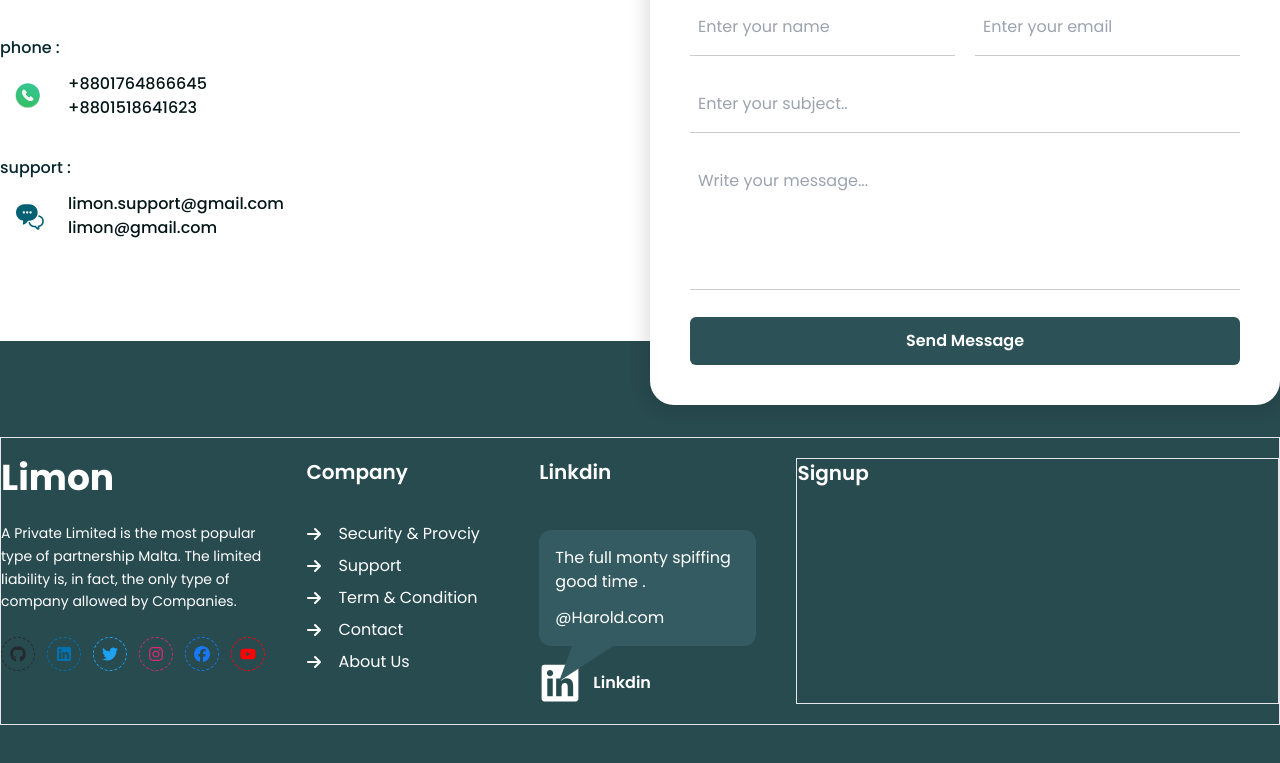
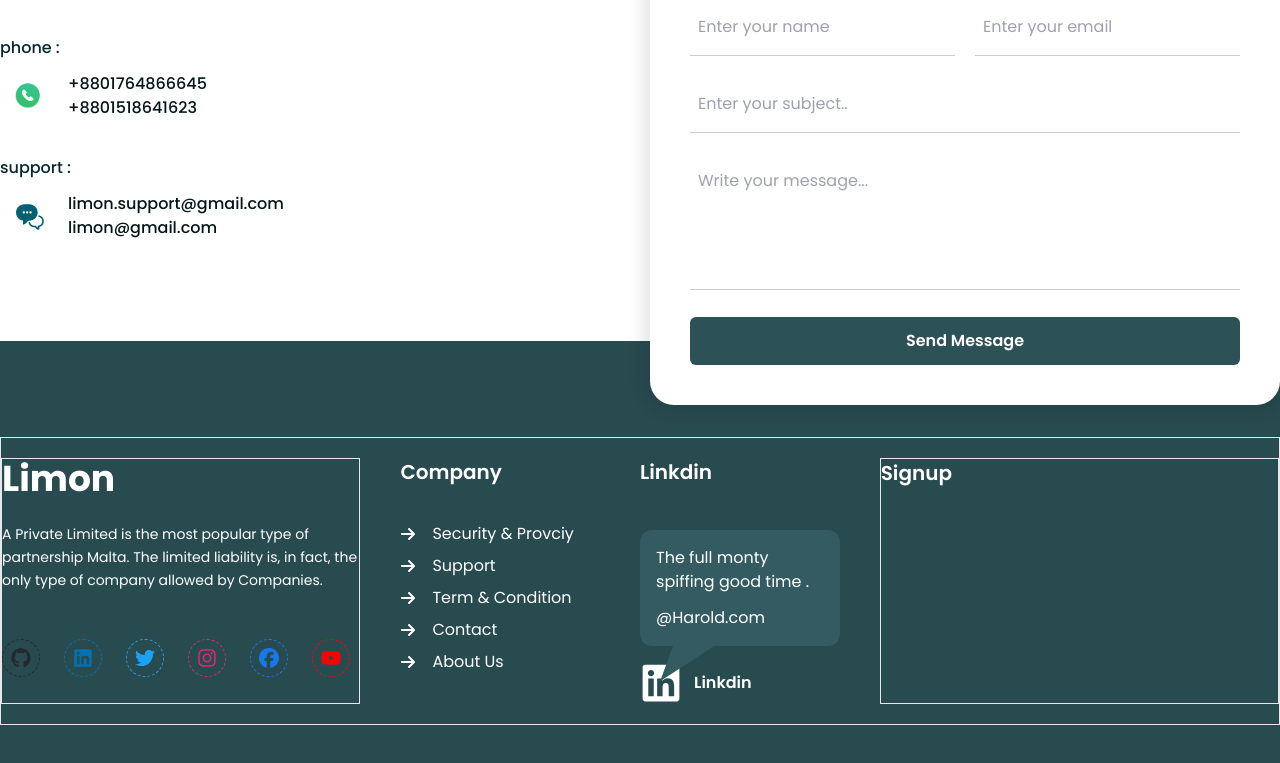
Before and after one commit to Limon-sheikh/My-portfolio, a React (Vite) app in the folder my-website/: page /contact in a window 1280 px wide. Shown: the part 405-1168 px from the top of the page. Built offline with nearby package versions, Linux system fonts and the light colour scheme.

Commit message:
icon gap change

```diff
--- a/my-website/src/components/footer/FooterAbout.jsx
+++ b/my-website/src/components/footer/FooterAbout.jsx
@@ -6,15 +6,15 @@ import Logo from '../Navber/Logo'
 
 const FooterAbout = () => {
     return (
-      <div className="w-full max-w-full">
+      <div className="w-full max-w-full border">
         {footerData.map((item) => (
           <div key={item.id} className="w-full">
             {item.type === "about" && (
-              <div className="flex flex-col gap-6 overflow-hidden">
+              <div className="flex flex-col overflow-hidden">
                 <Logo />
-                <h5 className="break-words text-sm leading-relaxed">{item.description}</h5>
-                <SocialIcon size={16} wrapperClass="flex flex-wrap gap-3 justify-start"
-                className="flex flex-wrap gap-3 border border-dashed rounded-full p-2"
+                <h5 className="break-words text-sm leading-relaxed mt-6">{item.description}</h5>
+                <SocialIcon size={20} wrapperClass="flex flex-wrap justify-start gap-10 lg:gap-6 mt-12"
+                className="flex flex-wrap gap-10 border border-dashed rounded-full p-2"
                 />
               </div>
             )}
--- a/my-website/src/pages/Footer.jsx
+++ b/my-website/src/pages/Footer.jsx
@@ -9,7 +9,7 @@ const Footer = () => {
   return (
     <footer className="bg-dark_blue py-24 text-white">
       <div className="container mx-auto h-full">
-        <div className="border p-5 md:px-0 w-full grid grid-cols-1 gap-10 lg:grid-cols-[1.1fr_.8fr_.9fr_2fr]">
+        <div className="border p-5 md:px-0 w-full grid grid-cols-1 gap-14 lg:gap-10 lg:grid-cols-[1.8fr_1fr_1fr_2fr]">
           <FooterAbout/>
           <FooterLink/>
           <FooterLinkedin/>
```
